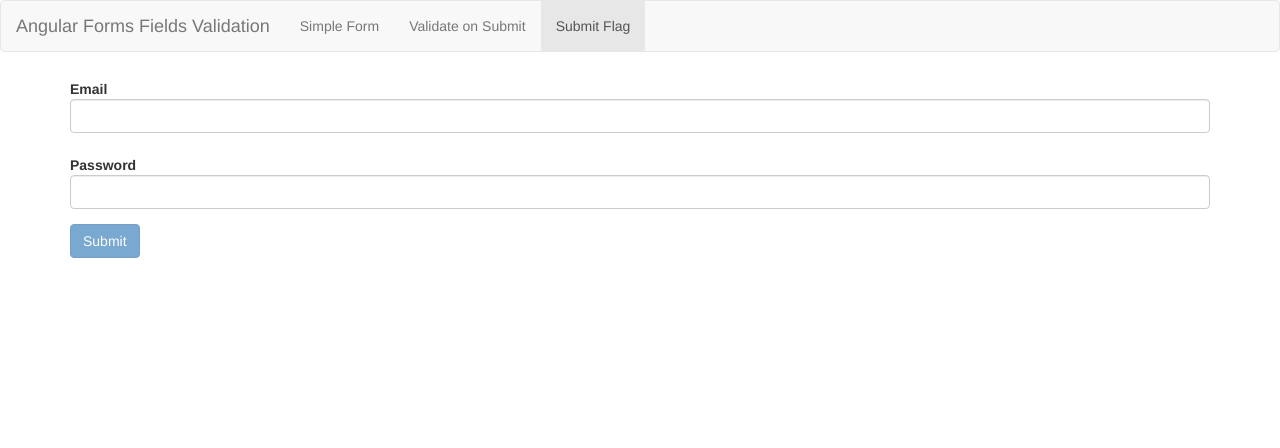
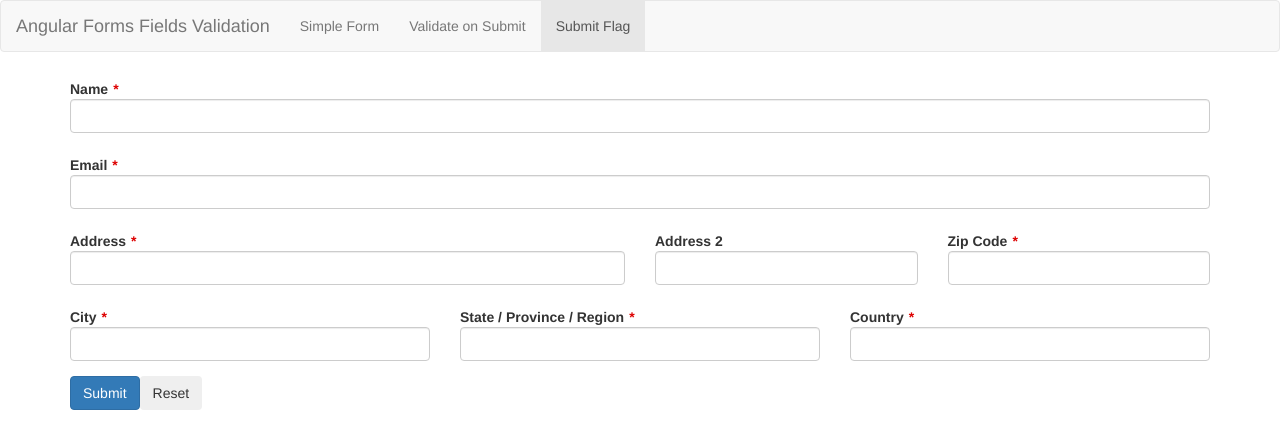
Before and after one commit to loiane/angular-reactive-forms-validate-submit, an Angular app: page /submitFlag in a window 1280 px wide. Shown: the top 448 px of the page. Built offline with nearby package versions, Linux system fonts and the light colour scheme.

Commit message:
added SubmitFlagFormComponent

```diff
--- a/src/app/submit-flag-form/submit-flag-form.component.html
+++ b/src/app/submit-flag-form/submit-flag-form.component.html
@@ -1,24 +1,75 @@
-<form class="form-horizontal" [formGroup]="form" (ngSubmit)="onSubmit()" >
+<form class="form-horizontal" [formGroup]="form">
 
-  <div class="form-group">
+  <div class="form-group" [ngClass]="displayFieldCss('name')">
     <div class="col-sm-12">
-      <label for="email" class="control-label">Email</label>
-      <input type="text" id="email" class="form-control"
-             formControlName="email">
+      <label for="name" class="control-label required">Name</label>
+      <input type="text" id="name" class="form-control" formControlName="name">
+      <app-field-error-display [displayError]="isFieldValid('name')" errorMsg="Please inform your name">
+      </app-field-error-display>
     </div>
   </div>
 
-  <div class="form-group">
+  <div class="form-group" [ngClass]="displayFieldCss('email')">
     <div class="col-sm-12">
-      <label for="password" class="control-label">Password</label>
-      <input type="password" id="password" class="form-control"
-             formControlName="password">
+      <label for="email" class="control-label required">Email</label>
+      <input type="text" id="email" class="form-control" formControlName="email">
+      <app-field-error-display [displayError]="isFieldValid('email')" errorMsg="Please inform your email">
+      </app-field-error-display>
     </div>
   </div>
 
-  <button type="submit" class="btn btn-primary"
-          [disabled]="!form.valid">
-    Submit
-  </button>
+  <div formGroupName="address">
+
+    <div class="form-group">
+
+      <div class="col-md-6" [ngClass]="displayFieldCss('address.street')">
+        <label for="street" class="control-label required">Address</label>
+        <input type="text" id="street" class="form-control" formControlName="street">
+        <app-field-error-display [displayError]="isFieldValid('address.street')" errorMsg="Please inform your address">
+        </app-field-error-display>
+      </div>
+
+      <div class="col-md-3">
+        <label for="street2" class="control-label">Address 2</label>
+        <input type="text" id="street2" class="form-control" formControlName="street2">
+      </div>
+
+      <div class="col-md-3" [ngClass]="displayFieldCss('address.zipCode')">
+        <label for="zipCode" class="control-label required">Zip Code</label>
+        <input type="text" id="zipCode" class="form-control" formControlName="zipCode">
+        <app-field-error-display [displayError]="isFieldValid('address.zipCode')" errorMsg="Please inform your zipCode">
+        </app-field-error-display>
+      </div>
+
+    </div>
+
+    <div class="form-group">
+
+      <div class="col-md-4" [ngClass]="displayFieldCss('address.city')">
+        <label for="city" class="control-label required">City</label>
+        <input type="text" id="city" class="form-control" formControlName="city">
+        <app-field-error-display [displayError]="isFieldValid('address.city')" errorMsg="Please inform your city">
+        </app-field-error-display>
+      </div>
+
+      <div class="col-md-4" [ngClass]="displayFieldCss('address.state')">
+        <label for="state" class="control-label required">State / Province / Region</label>
+        <input type="text" id="state" class="form-control" formControlName="state">
+        <app-field-error-display [displayError]="isFieldValid('address.state')" errorMsg="Please inform your state">
+        </app-field-error-display>
+      </div>
+
+      <div class="col-md-4" [ngClass]="displayFieldCss('address.country')">
+        <label for="country" class="control-label required">Country</label>
+        <input type="text" id="country" class="form-control" formControlName="country">
+        <app-field-error-display [displayError]="isFieldValid('address.country')" errorMsg="Please inform your country">
+        </app-field-error-display>
+      </div>
+
+    </div>
+  </div>
+
+  <button class="btn btn-primary" (click)="onSubmit()">Submit</button>
+  <button class="btn" (click)="reset()">Reset</button>
 
 </form>
--- a/src/app/submit-flag-form/submit-flag-form.component.ts
+++ b/src/app/submit-flag-form/submit-flag-form.component.ts
@@ -7,18 +7,49 @@
   styles: []
 })
 export class SubmitFlagFormComponent implements OnInit {
+  form: FormGroup;
+  private formSumitAttempt: boolean;
 
-  form: FormGroup;
-
-  constructor(private formBuilder: FormBuilder) { }
+  constructor(private formBuilder: FormBuilder) {}
 
   ngOnInit() {
     this.form = this.formBuilder.group({
+      name: [null, Validators.required],
       email: [null, [Validators.required, Validators.email]],
-      password: [null, Validators.required],
+      address: this.formBuilder.group({
+        street: [null, Validators.required],
+        street2: [null],
+        zipCode: [null, Validators.required],
+        city: [null, Validators.required],
+        state: [null, Validators.required],
+        country: [null, Validators.required]
+      })
     });
   }
 
-  onSubmit() {}
+  isFieldValid(field: string) {
+    return (
+      (!this.form.get(field).valid && this.form.get(field).touched) ||
+      (this.form.get(field).untouched && this.formSumitAttempt)
+    );
+  }
 
+  displayFieldCss(field: string) {
+    return {
+      'has-error': this.isFieldValid(field),
+      'has-feedback': this.isFieldValid(field)
+    };
+  }
+
+  onSubmit() {
+    this.formSumitAttempt = true;
+    if (this.form.valid) {
+      console.log('form submitted');
+    }
+  }
+
+  reset() {
+    this.form.reset();
+    this.formSumitAttempt = false;
+  }
 }
--- a/src/app/validate-fields-submit-form/validate-fields-submit-form.component.html
+++ b/src/app/validate-fields-submit-form/validate-fields-submit-form.component.html
@@ -1,13 +1,10 @@
-<form class="form-horizontal" [formGroup]="form" (ngSubmit)="onSubmit()" >
+<form class="form-horizontal" [formGroup]="form">
 
   <div class="form-group" [ngClass]="displayFieldCss('name')">
     <div class="col-sm-12">
       <label for="name" class="control-label required">Name</label>
-      <input type="text" id="name" class="form-control"
-             formControlName="name">
-      <app-field-error-display
-        [displayError]="isFieldValid('name')"
-        errorMsg="Please inform your name">
+      <input type="text" id="name" class="form-control" formControlName="name">
+      <app-field-error-display [displayError]="isFieldValid('name')" errorMsg="Please inform your name">
       </app-field-error-display>
     </div>
   </div>
@@ -15,40 +12,32 @@
   <div class="form-group" [ngClass]="displayFieldCss('email')">
     <div class="col-sm-12">
       <label for="email" class="control-label required">Email</label>
-      <input type="text" id="email" class="form-control"
-             formControlName="email">
-      <app-field-error-display
-        [displayError]="isFieldValid('email')"
-        errorMsg="Please inform your email">
+      <input type="text" id="email" class="form-control" formControlName="email">
+      <app-field-error-display [displayError]="isFieldValid('email')" errorMsg="Please inform your email">
       </app-field-error-display>
     </div>
   </div>
 
+  <div formGroupName="address">
+
     <div class="form-group">
 
-    <div class="col-md-6" [ngClass]="displayFieldCss('address')">
-        <label for="address" class="control-label required">Address</label>
-        <input type="text" id="address" class="form-control"
-              formControladdress="address">
-        <app-field-error-display
-          [displayError]="isFieldValid('address')"
-          errorMsg="Please inform your address">
+      <div class="col-md-6" [ngClass]="displayFieldCss('address.street')">
+        <label for="street" class="control-label required">Address</label>
+        <input type="text" id="street" class="form-control" formControlName="street">
+        <app-field-error-display [displayError]="isFieldValid('address.street')" errorMsg="Please inform your address">
         </app-field-error-display>
       </div>
 
       <div class="col-md-3">
-        <label for="address2" class="control-label">Address 2</label>
-        <input type="text" id="address2" class="form-control"
-              formControladdress2="address2">
+        <label for="street2" class="control-label">Address 2</label>
+        <input type="text" id="street2" class="form-control" formControlName="street2">
       </div>
 
-    <div class="col-md-3" [ngClass]="displayFieldCss('zipCode')">
+      <div class="col-md-3" [ngClass]="displayFieldCss('address.zipCode')">
         <label for="zipCode" class="control-label required">Zip Code</label>
-        <input type="text" id="zipCode" class="form-control"
-              formControlzipCode="zipCode">
-        <app-field-error-display
-          [displayError]="isFieldValid('zipCode')"
-          errorMsg="Please inform your zipCode">
+        <input type="text" id="zipCode" class="form-control" formControlName="zipCode">
+        <app-field-error-display [displayError]="isFieldValid('address.zipCode')" errorMsg="Please inform your zipCode">
         </app-field-error-display>
       </div>
 
@@ -56,40 +45,31 @@
 
     <div class="form-group">
 
-    <div class="col-md-4" [ngClass]="displayFieldCss('city')">
+      <div class="col-md-4" [ngClass]="displayFieldCss('address.city')">
         <label for="city" class="control-label required">City</label>
-        <input type="text" id="city" class="form-control"
-              formControlcity="city">
-        <app-field-error-display
-          [displayError]="isFieldValid('city')"
-          errorMsg="Please inform your city">
+        <input type="text" id="city" class="form-control" formControlName="city">
+        <app-field-error-display [displayError]="isFieldValid('address.city')" errorMsg="Please inform your city">
         </app-field-error-display>
       </div>
 
-    <div class="col-md-4" [ngClass]="displayFieldCss('state')">
+      <div class="col-md-4" [ngClass]="displayFieldCss('address.state')">
         <label for="state" class="control-label required">State / Province / Region</label>
-        <input type="text" id="state" class="form-control"
-              formControlstate="state">
-        <app-field-error-display
-          [displayError]="isFieldValid('state')"
-          errorMsg="Please inform your state">
+        <input type="text" id="state" class="form-control" formControlName="state">
+        <app-field-error-display [displayError]="isFieldValid('address.state')" errorMsg="Please inform your state">
         </app-field-error-display>
       </div>
 
-    <div class="col-md-4" [ngClass]="displayFieldCss('country')">
+      <div class="col-md-4" [ngClass]="displayFieldCss('address.country')">
         <label for="country" class="control-label required">Country</label>
-        <input type="text" id="country" class="form-control"
-              formControlcountry="country">
-        <app-field-error-display
-          [displayError]="isFieldValid('country')"
-          errorMsg="Please inform your country">
+        <input type="text" id="country" class="form-control" formControlName="country">
+        <app-field-error-display [displayError]="isFieldValid('address.country')" errorMsg="Please inform your country">
         </app-field-error-display>
       </div>
 
     </div>
+  </div>
 
-  <button type="submit" class="btn btn-primary">
-    Submit
-  </button>
+  <button class="btn btn-primary" (click)="onSubmit()">Submit</button>
+  <button class="btn" (click)="reset()">Reset</button>
 
 </form>
--- a/src/app/validate-fields-submit-form/validate-fields-submit-form.component.ts
+++ b/src/app/validate-fields-submit-form/validate-fields-submit-form.component.ts
@@ -1,5 +1,10 @@
 import { Component, OnInit } from '@angular/core';
-import { FormGroup, FormBuilder, Validators } from '@angular/forms';
+import {
+  FormGroup,
+  FormBuilder,
+  Validators,
+  FormControl
+} from '@angular/forms';
 
 @Component({
   selector: 'app-validate-fields-submit-form',
@@ -7,21 +12,22 @@
   styles: []
 })
 export class ValidateFieldsSubmitFormComponent implements OnInit {
-
   form: FormGroup;
 
-  constructor(private formBuilder: FormBuilder) { }
+  constructor(private formBuilder: FormBuilder) {}
 
   ngOnInit() {
     this.form = this.formBuilder.group({
       name: [null, Validators.required],
       email: [null, [Validators.required, Validators.email]],
-      address: [null, Validators.required],
-      address2: [null],
-      zipCode: [null, Validators.required],
-      city: [null, Validators.required],
-      state: [null, Validators.required],
-      country: [null, Validators.required],
+      address: this.formBuilder.group({
+        street: [null, Validators.required],
+        street2: [null],
+        zipCode: [null, Validators.required],
+        city: [null, Validators.required],
+        state: [null, Validators.required],
+        country: [null, Validators.required]
+      })
     });
   }
 
@@ -37,22 +43,27 @@
   }
 
   onSubmit() {
-    if (this.form.valid){
+    console.log(this.form);
+    if (this.form.valid) {
       console.log('form submitted');
     } else {
       this.validateAllFormFields(this.form);
     }
   }
 
-  validateAllFormFields(formGroup: FormGroup){
+  validateAllFormFields(formGroup: FormGroup) {
     Object.keys(formGroup.controls).forEach(field => {
       console.log(field);
       const control = formGroup.get(field);
-      control.markAsTouched();
-      if (control instanceof FormGroup) {
+      if (control instanceof FormControl) {
+        control.markAsTouched({ onlySelf: true });
+      } else if (control instanceof FormGroup) {
         this.validateAllFormFields(control);
       }
     });
   }
 
+  reset(){
+    this.form.reset();
+  }
 }
```
Also changed, not shown: 1 other file (tests, documents, lock files or other folders). Lines whose indentation alone changed are shown as unchanged.
